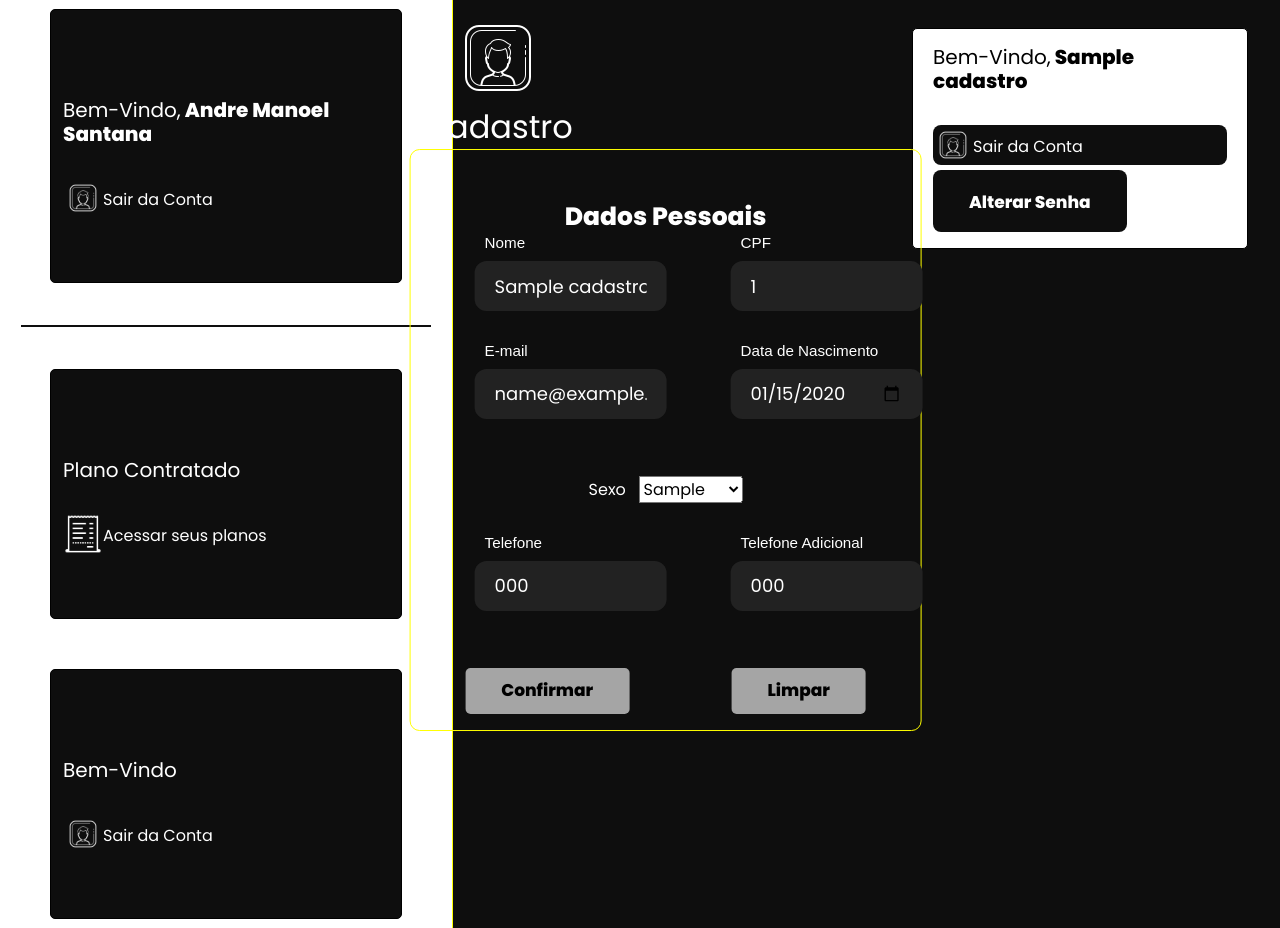
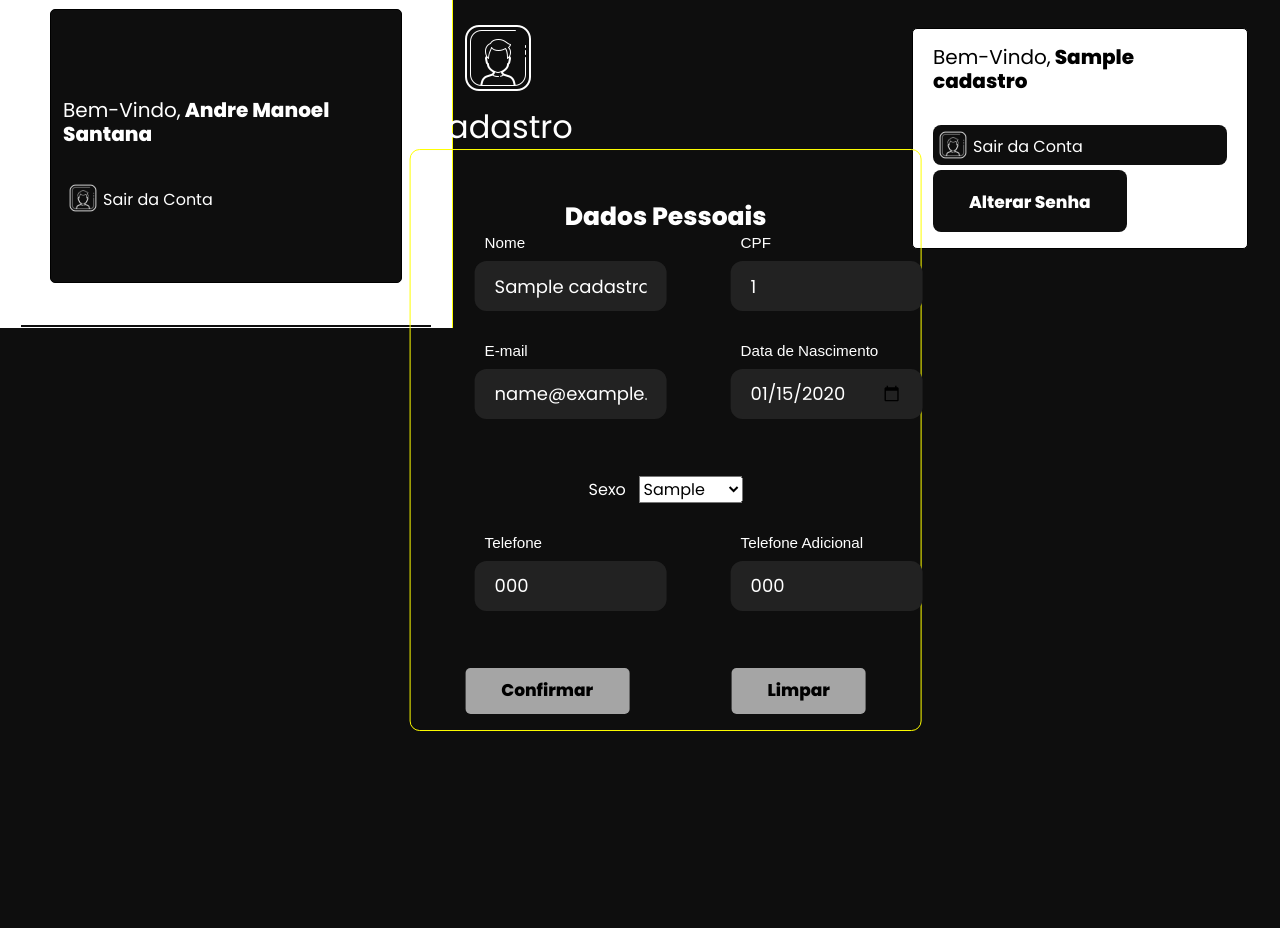
Before and after one commit to Kevin-Itam/GYM-Personal-Project, a PHP site: page /pg_painel_user.php in a window 1280 px wide. After the commit the page ends 731 px from the top, so only its background shows below. Run offline with PHP 8.4, Linux system fonts and the light colour scheme; the visitor is signed in with stand-in values (Sample User, id 1); tables that the repository leaves empty hold one stand-in row (values such as "Sample post"); some libraries are stand-ins or nearby versions.

Commit message:
Atualziado

```diff
--- a/index_Apre.php
+++ b/index_Apre.php
@@ -105,7 +105,7 @@ if (!empty($_SESSION['id_usuario'])) {
                     echo '                <form class="form-inline my-2 my-lg-0">
                     <a class="btn btn-outline-danger" href="../inc/logout.php" role="button">Sair</a>
                 </form>';
-                    echo '                <form class="form-inline my-2 my-lg-0">
+                    echo '               <form class="form-inline my-2 my-lg-0" >
                     <a class="btn btn-outline-warning" href="pages/pg_painel_user.php" role="button">' . $nome . '</a>
                 </form>';
                 } else {
--- a/pages/pg_login.php
+++ b/pages/pg_login.php
@@ -26,7 +26,7 @@ if ((!isset($_SESSION['cpf']) == true) and (!isset($_SESSION['senha']) == true))
     <div>
         <img class="background-image" src="../img/loss_lado.png">
         <nav class="navbar navbar-expand-lg navbar-dark " style="background-color: black;">
-            <a class="navbar-brand" href="index_Apre.php" style="color: white;">
+            <a class="navbar-brand" href="../index_Apre.php" style="color: white;">
             </a>
             <button class="navbar-toggler" type="button" data-toggle="collapse" data-target="#navbarSupportedContent"
                 aria-controls="navbarSupportedContent" aria-expanded="false" aria-label="Toggle navigation">
--- a/pages/pg_painel_user.php
+++ b/pages/pg_painel_user.php
@@ -27,6 +27,7 @@ if (!empty($_SESSION['id_usuario'])) {
             $nascimento = $usuario_detalhes['nascimento'];
             $telefone = $usuario_detalhes['telefone'];
             $telefone_ad = $usuario_detalhes['telefone_ad'];
+            $permissao = $usuario_detalhes['perm_acesso'];
         }
     } else {
         echo "<script> window.location='../pages/pg_login.php'</script>";
@@ -124,7 +125,9 @@ if (!empty($_SESSION['id_usuario'])) {
                 </div>
             </div>
             <hr style="border-bottom: 2px solid #0e0e0e; margin: 1px!important; opacity:1!important;">
-            <div class="div1">
+            <?php
+            if(($permissao) == 1){
+                echo' <div class="div1">
                 <img src="">
                 <div>
                     <h5>Plano Contratado</h5><br>
@@ -135,8 +138,12 @@ if (!empty($_SESSION['id_usuario'])) {
                         </a>
                     </div>
                 </div>
-            </div>
-            <div class="div1">
+            </div>';
+            }
+            ?>
+            <?php
+            if(($permissao) == 2){
+                echo'<div class="div1">
                 <img src="">
                 <div>
                     <h5>Bem-Vindo</h5><br>
@@ -147,7 +154,10 @@ if (!empty($_SESSION['id_usuario'])) {
                         </a>
                     </div>
                 </div>
-            </div>
+            </div>';
+            }
+            ?>
+
         </section>
         <!--============CORPO DA PAGINA==========-->
         <form action="../inc/editar_user.php" id="form" autocomplete="off">
```
Also changed, not shown: pages/pg_plano_user.php (+9 -0 lines), pages/pg_painel_usuario.html (added).
